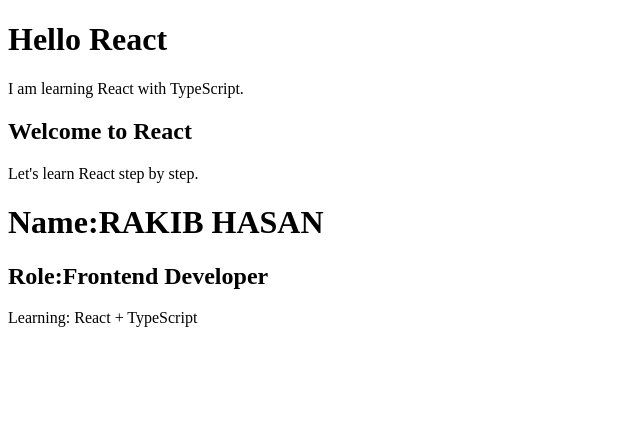
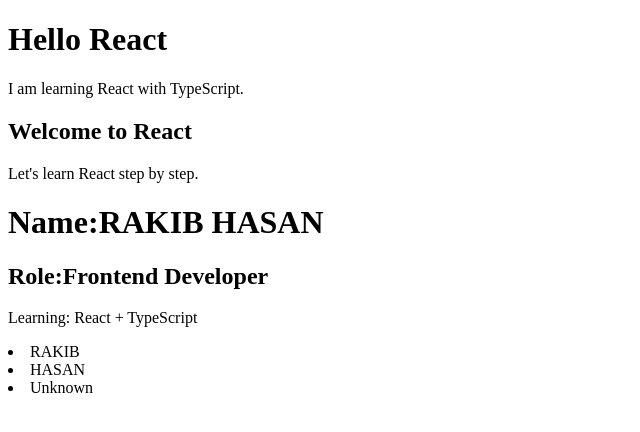
Before and after one commit to md-rakib-hasan1/react-learning, a React (Vite) app: page / in a window 1280 px wide. Shown: the top 432 px of the page, without its empty margins (0-640 px from the left). Built offline with nearby package versions, Linux system fonts and the light colour scheme.

Commit message:
update App component

```diff
--- a/src/App.tsx
+++ b/src/App.tsx
@@ -1,6 +1,6 @@
 import Welcome from "./components/Welcome";
 import Profile from "./components/Profile";
-
+import New from "./components/new";
 function App(){
   return (
     <div>
@@ -9,6 +9,7 @@ function App(){
 
       <Welcome />
       <Profile/>
+      <New/>
     </div>
   );
 }
--- /dev/null
+++ b/src/components/New.tsx
@@ -0,0 +1,13 @@
+
+
+function New(){
+    return (
+        <div>
+            <li>RAKIB</li>
+            <li>HASAN</li>
+            <li>Unknown</li>
+        </div>
+    );
+};
+
+export default New;
```
